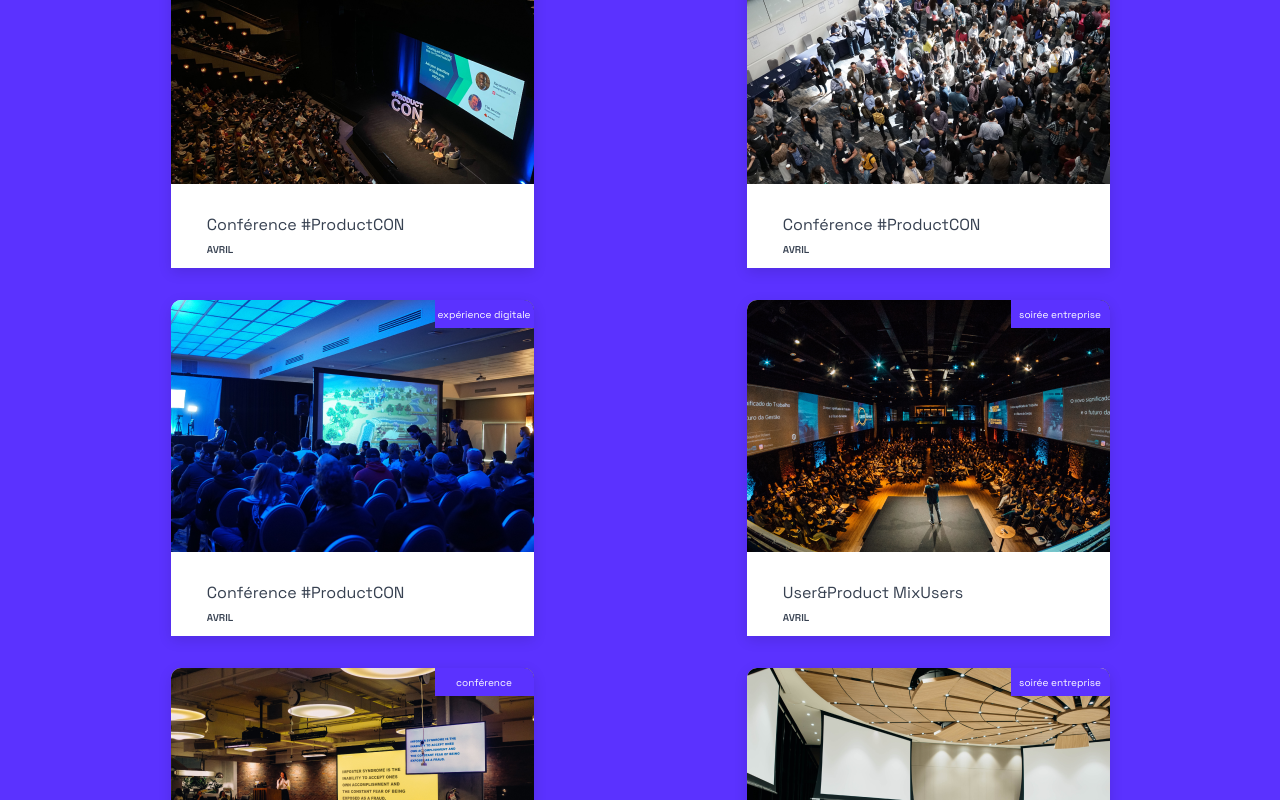
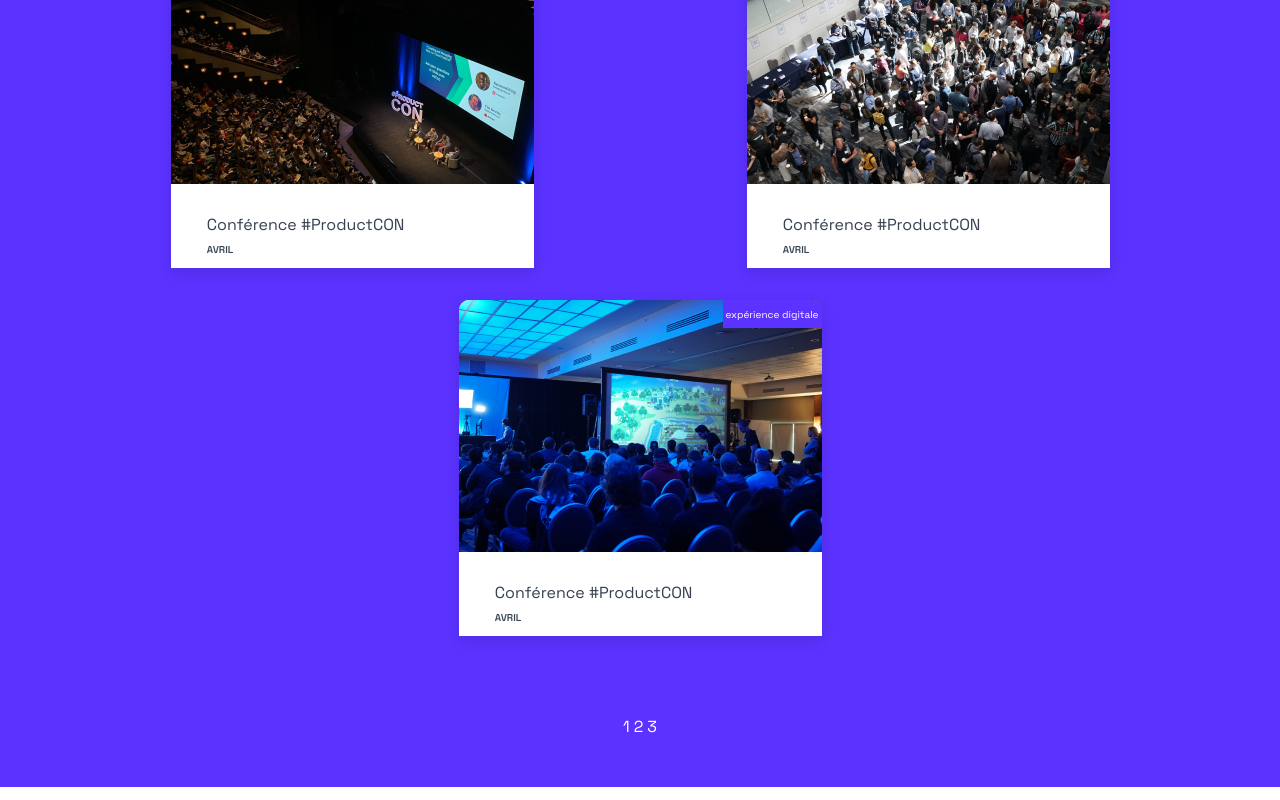
Before and after one commit to Usernamegrv/P10-D-buggez-le-site-d-une-agence-d-v-nementiel, a React (Create React App) app: page / in a window 1280 px wide. Shown: the part 3178-3978 px from the top of the page. Built offline with nearby package versions, Linux system fonts and the light colour scheme.

Commit message:
correction pagination

```diff
--- a/src/containers/Events/index.js
+++ b/src/containers/Events/index.js
@@ -1,4 +1,4 @@
-import { useState } from "react";
+import { useState, useEffect } from "react";
 import EventCard from "../../components/EventCard";
 import Select from "../../components/Select";
 import { useData } from "../../contexts/DataContext";
@@ -13,26 +13,24 @@ const EventList = () => {
   const { data, error } = useData();
   const [type, setType] = useState();
   const [currentPage, setCurrentPage] = useState(1);
-  const filteredEvents = (// ajout .filter à events pour filtrer les événements par type
-    !type ? data?.events : data?.events.filter(event => event.type === type )
-    ) || [];
-    filteredEvents.filter((_, index) => {
-    if (
-      (currentPage - 1) * PER_PAGE <= index &&
-      PER_PAGE * currentPage > index
-    ) {
-      return true;
+  const [filteredEvents, setFilteredEvents] = useState([]);
+  // ajout .filter a events +  setFilter + useEffect
+  useEffect(() => {
+    if (data) {
+      const filtered = !type
+        ? data.events
+        : data.events.filter((event) => event.type === type);
+      setFilteredEvents(filtered);
     }
-    return false;
-    });
+  }, [data, type, currentPage]);
   const changeType = (evtType) => {
     setCurrentPage(1);
     setType(evtType);
   };
-  const pageNumber = Math.floor((filteredEvents?.length || 0) / PER_PAGE) + 1;
+  const pageNumber = Math.floor((filteredEvents.length || 0) / PER_PAGE) + 1;
   const typeList = new Set(data?.events.map((event) => event.type));
-  if (error || (data === null &&  !error)) {
-    <div>An error occurred or data is still loading...</div>;
+  if (error || (data === null && !error)) {
+    return <div>An error occurred or data is still loading...</div>;
   }
   return (
     <>
@@ -47,8 +45,14 @@ const EventList = () => {
             onChange={(value) => (value ? changeType(value) : changeType(null))}
           />
           <div id="events" className="ListContainer">
-            {filteredEvents.map((event, index) => (
-              <Modal key={event.id || index} Content={<ModalEvent event={event} />}>
+            {filteredEvents
+              .slice((currentPage - 1) * PER_PAGE, currentPage * PER_PAGE)
+              .map((event, index) => (
+                // ajout slice et map pour pagination
+                <Modal
+                  key={event.id || index}
+                  Content={<ModalEvent event={event} />}
+                >
                   {({ setIsOpened }) => (
                     <EventCard
                       onClick={() => setIsOpened(true)}
```
Lines whose indentation alone changed are shown as unchanged.
